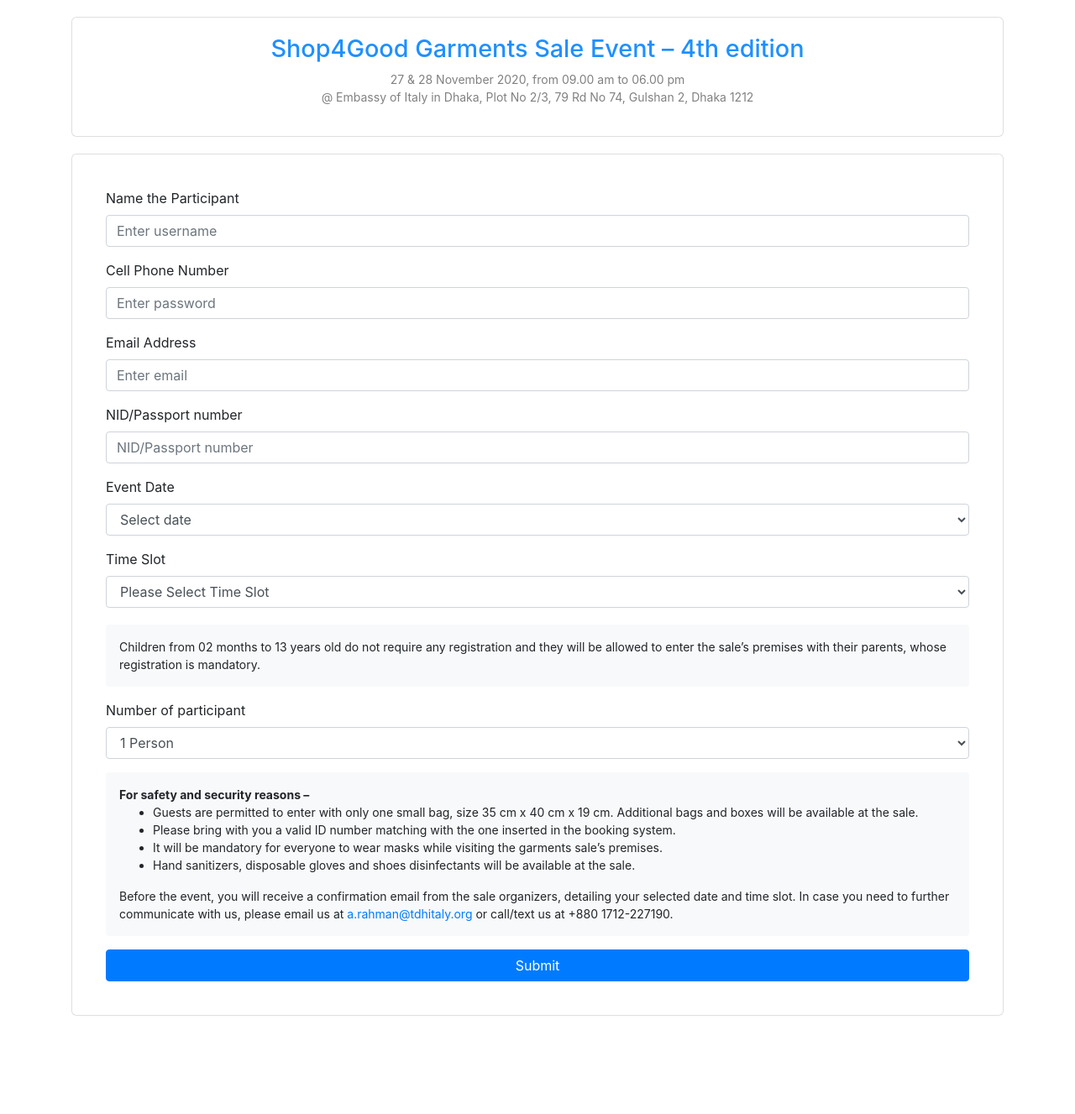
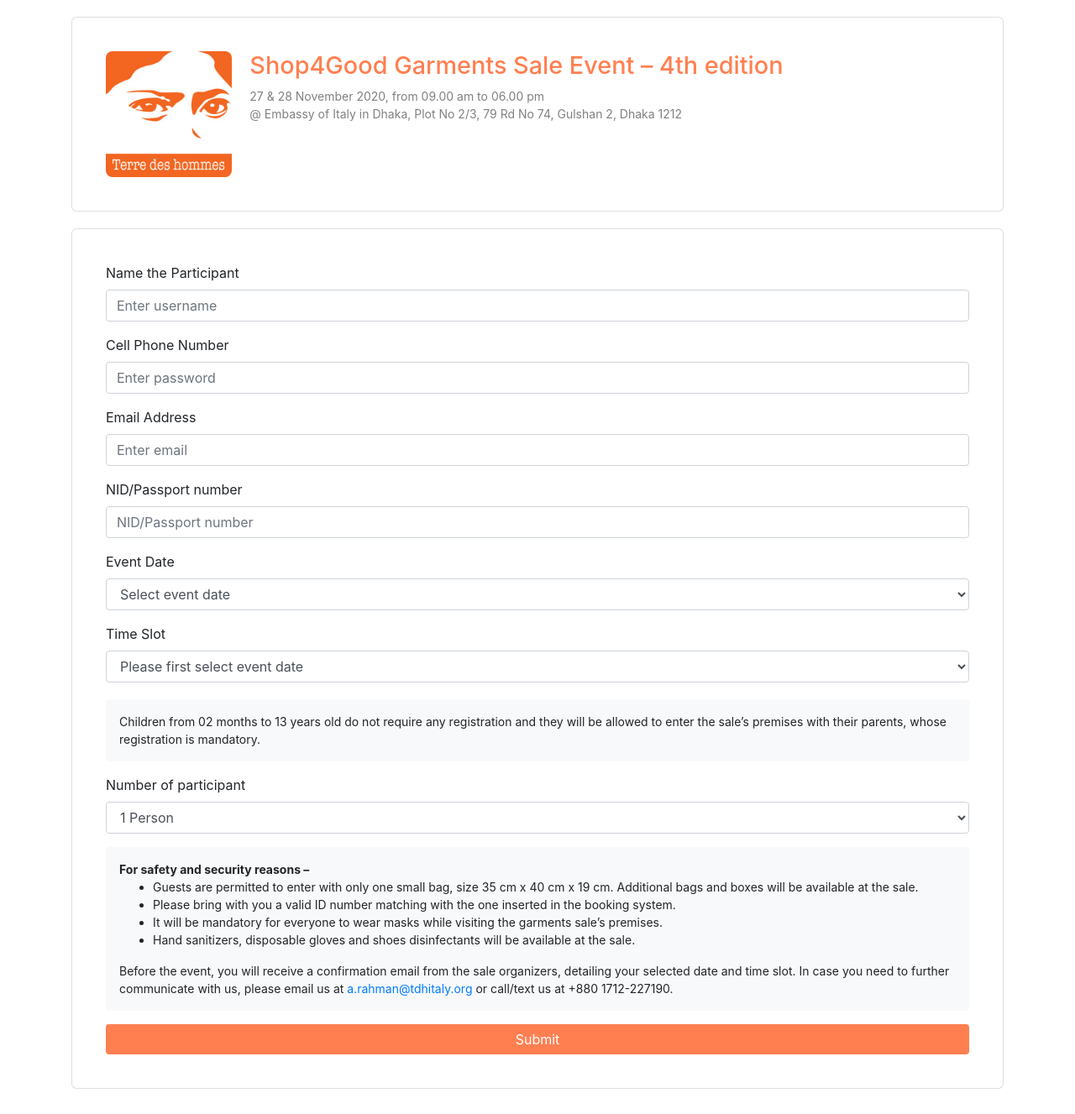
Before and after one commit to kamruljaman26/EventForms_Flask, a Flask app: page / in a window 1280 px wide. Shown: the whole page at 84% size. Before the commit the page ends 1210 px from the top, so only its background shows below. Run offline with Flask 2, Linux system fonts and the light colour scheme.

Commit message:
Created Registration success, fixed design

```diff
--- a/app.py
+++ b/app.py
@@ -1,7 +1,5 @@
-from datetime import datetime
 from flask import Flask, render_template, request, redirect, url_for, session, jsonify
 from flask_sqlalchemy import SQLAlchemy
-from sqlalchemy import update
 from datetime import timedelta
 
 app = Flask(__name__)
@@ -98,37 +96,45 @@
 @app.route("/", methods=['POST', 'GET'])
 def index():
     if request.method == 'POST':
-        pass
+        global message
+        if request.method == 'POST':
+            name = request.form.get('name')
+            phone = request.form.get('phone')
+            email = request.form.get('email')
+            passport_no = request.form.get('passport_no')
+            total_person = int(request.form.get('total_person'))
+            time_slot = request.form.get('time_slot')
+
+            try:
+                user = User(name, phone, email, passport_no, total_person, time_slot)
+                session = db.session
+                session.add(user)
+                session.commit()
+                print(time_slot)
+
+                # Update data in Session
+                sec_session = Session.query.filter_by(session_id=time_slot).first()
+                sec_session.seat_booked = sec_session.seat_booked + total_person
+                session.commit()
+
+                return render_template('successful.html')
+            except Exception as e:
+                if phone in e.__str__():
+                    message = phone + " this phone number already used for registration," \
+                                      " please try with different phone number."
+
+                if email in e.__str__():
+                    message = email + " this email address already used for registration," \
+                                      " please try with different email address."
+
+                if phone in e.__str__():
+                    message = passport_no + " this Passport/NID number already used for registration," \
+                                            " please try with different Passport/NID number."
+
+                return render_template('index.html', err_alert=True, err_message=message)
+
     elif request.method == 'GET':
         return render_template('index.html')
-
-
-# Submit Registration
-@app.route('/reg', methods=['POST', 'GET'])
-def reg():
-    if request.method == 'POST':
-        name = request.form.get('name')
-        phone = request.form.get('phone')
-        email = request.form.get('email')
-        passport_no = request.form.get('passport_no')
-        total_person = int(request.form.get('total_person'))
-        time_slot = request.form.get('time_slot')
-
-        try:
-            user = User(name, phone, email, passport_no, total_person, time_slot)
-            session = db.session
-            session.add(user)
-            session.commit()
-            print(time_slot)
-
-            # Update data in Session
-            sec_session = Session.query.filter_by(session_id=time_slot).first()
-            sec_session.seat_booked = sec_session.seat_booked + total_person
-            session.commit()
-
-            return 'Registration Successful'
-        except Exception as e:
-            return jsonify(e.__str__())
 
 
 # Admin Login
@@ -207,7 +213,6 @@
     time_list = Session.query.filter(Session.session_date.in_([date, ])).all()
     return jsonify(convert_to_list(time_list))
 
-
 # Main Function
 if __name__ == "__main__":
     app.run(debug=True)
--- a/requirements.txt
+++ b/requirements.txt
@@ -1,6 +1,7 @@
 click==7.1.2
 Flask==1.1.2
 Flask-SQLAlchemy==2.4.4
+fpdf==1.7.2
 itsdangerous==1.1.0
 Jinja2==2.11.2
 MarkupSafe==1.1.1
@@ -8,4 +9,5 @@
 protobuf==3.13.0
 six==1.15.0
 SQLAlchemy==1.3.20
+SQLAlchemy-serializer==1.3.4.4
 Werkzeug==1.0.1
--- a/static/css/style.css
+++ b/static/css/style.css
@@ -4,7 +4,7 @@
     width: 100%;
 }
 
-.card{
+.card {
     padding: 40px;
 }
 
@@ -22,19 +22,25 @@
 .header {
     background-color: white;
     border-radius: 6px;
-    margin: 20px auto;
-    padding: 20px;
-    text-align: center;
+    padding-left: 40px;
+    padding-right: 40px;
+    margin-bottom: 20px;
+    margin-top: 20px;
 }
 
 .header h2 {
-    color: dodgerblue;
+    color: coral;
     font-size: 1.8em;
 }
 
 .header p {
     color: grey;
     font-size: 14px;
+}
+
+.logo-img {
+    border-radius: 8px;
+    width: 150px;
 }
 
 
@@ -47,6 +53,18 @@
     margin-bottom: 30px;
 }
 
+.submit-bn {
+    border: white;
+    color: white;
+    background-color: coral;
+}
+
+.submit-bn:hover {
+    border: white;
+    color: white;
+    background-color: chocolate;
+}
+
 body {
     /*background-color: ghostwhite;*/
 }
--- a/static/js/index.js
+++ b/static/js/index.js
@@ -1,13 +1,5 @@
-// Update Session Time & Seat Slot
-function update_time_slot(selected) {
-    // on date 26
-    if (selected === '2020-11-26' || selected === '2020-11-27') {
-        let app = new Vue({
-            el: '#app',
-            delimiters: ['[[', ']]'],
-            data: {
-                list: null,
-                process_date: function (value) {
+// Process Time Slot Values
+function process_value(value) {
     let seat_remin = 30 - value.seat_booked;
     let time = "";
 
@@ -20,15 +12,32 @@
 
     return value.session_name + ", Time: " + time + ", Available Seat: " + seat_remin;
 }
-            },
-            mounted() {
-                axios
-                    .get('../api/get-slot?date=' + selected)
-                    .then(response => {
-                        this.list = response.data;
-                        console.log(response.data);
-                    });
+
+
+// Update Session Time & Seat Slot
+function update_time_slot(selected) {
+    if (selected === '2020-11-26' || selected === '2020-11-27') {
+        $('#time_slot').empty();
+        $.ajax({
+            type: "GET",
+            url: '../api/get-slot?date=' + selected,
+            success: function (data, status) {
+
+                for (let x in data) {
+                    let value = data[x]
+                    let obj = document.getElementById("time_slot");
+                    let option = document.createElement("option");
+                    option.value = value.session_id
+                    option.text = process_value(value);
+                    obj.add(option);
+                }
             }
         });
     }
 }
+
+
+// Update Participant
+function update_participant(selected){
+
+}
--- a/templates/base.html
+++ b/templates/base.html
@@ -9,10 +9,6 @@
     <!-- Bootstrap CSS -->
     <link rel="stylesheet" href="https://cdn.jsdelivr.net/npm/bootstrap@4.5.3/dist/css/bootstrap.min.css"
           integrity="sha384-TX8t27EcRE3e/ihU7zmQxVncDAy5uIKz4rEkgIXeMed4M0jlfIDPvg6uqKI2xXr2" crossorigin="anonymous">
-    <!-- production version, optimized for size and speed -->
-    <script src="https://cdn.jsdelivr.net/npm/vue"></script>
-    <script src="https://unpkg.com/axios/dist/axios.min.js"></script>
-
     <!-- Include Something in Header -->
     {% block hearder %} {% endblock %}
 </head>
@@ -21,10 +17,7 @@
 <!-- Inside Body Section -->
 {% block body %} {% endblock %}
 
-<!-- jQuery and Bootstrap Bundle (includes Popper) -->
-<script src="https://code.jquery.com/jquery-3.5.1.slim.min.js"
-        integrity="sha384-DfXdz2htPH0lsSSs5nCTpuj/zy4C+OGpamoFVy38MVBnE+IbbVYUew+OrCXaRkfj"
-        crossorigin="anonymous"></script>
+<script src="https://ajax.googleapis.com/ajax/libs/jquery/3.5.1/jquery.min.js"></script>
 <script src="https://cdn.jsdelivr.net/npm/bootstrap@4.5.3/dist/js/bootstrap.bundle.min.js"
         integrity="sha384-ho+j7jyWK8fNQe+A12Hb8AhRq26LrZ/JpcUGGOn+Y7RsweNrtN/tE3MoK7ZeZDyx"
         crossorigin="anonymous"></script>
--- a/templates/dashboard.html
+++ b/templates/dashboard.html
@@ -10,6 +10,7 @@
 
 <!-- Inside Body Section -->
 {% block body %}
+
     <!-- Navigaion Bar -->
     <nav class="navbar navbar-expand-md bg-light navbar-light">
         <!-- Logo TXT -->
@@ -32,9 +33,13 @@
             </ul>
         </div>
     </nav>
+
+    <!-- Body Section -->
     <div class="container">
+
         <h1>Okay I love you</h1>
     </div>
+
 {% endblock %}
 
 
--- a/templates/index.html
+++ b/templates/index.html
@@ -12,14 +12,29 @@
 {% block body %}
     <div class="container">
         <div class="header card">
+            <div class="row no-gutters">
+                <div class="col-sm-2 no-gutters">
+                    <img class="logo-img" src="{{ url_for('static',filename='img/clogo.jpeg') }}" alt="">
+                </div>
+
+                <div class="col-sm-10 no-gutters">
                     <h2 class="">Shop4Good Garments Sale Event – 4th edition</h2>
-            <p class="header-p">27 & 28 November 2020, from 09.00 am to 06.00 pm <br> @ Embassy of Italy in Dhaka, Plot
-                No 2/3, 79 Rd No 74, Gulshan 2, Dhaka 1212</p>
+                    <p class="header-p">27 & 28 November 2020, from 09.00 am to 06.00 pm <br> @ Embassy of Italy in Dhaka, Plot No 2/3, 79 Rd No 74, Gulshan 2, Dhaka 1212</p>
                 </div>
+            </div>
+        </div>
+
+        <!-- Error Alert -->
+        {% if err_alert %}
+            <div class="alert alert-danger" role="alert">
+                {{ err_message }}
+            </div>
+        {% endif %}
+
 
         <div class="form-body card">
             <!-- Form Section -->
-            <form action="{{ url_for('reg') }}" class="needs-validation" method="post">
+            <form action="{{ url_for('index') }}" class="needs-validation" method="post">
 
                 <!-- Name the participant -->
                 <div class="form-group">
@@ -47,14 +62,12 @@
                            name="passport_no" required>
                 </div>
 
-                <!-- vue component -->
-                <div id="app">
                 <!-- Booking date -->
                 <div class="form-group">
                     <label for="session_date">Event Date</label>
                     <select v-model="date_selected" class="form-control" id="session_date" name="session_date"
                             onchange="update_time_slot(this.value)">
-                            <option value="null">Select date</option>
+                        <option value="null">Select event date</option>
                         <option value="2020-11-26">26th November, 2020</option>
                         <option value="2020-11-27">27th November, 2020</option>
                     </select>
@@ -65,19 +78,16 @@
                 <div class="form-group">
                     <label for="time_slot">Time Slot</label>
 
-                        <select class="form-control" name="time_slot" id="time_slot">
+                    <select class="form-control" name="time_slot" id="time_slot"
+                            onchange="update_participant(this.value)">
                         <!--Set List Dynamically -->
-                            <option value="empty">Please Select Time Slot</option>
-                            <option v-for="session in list" v-bind:value="session.session_id">
-                                [[ process_date(session) ]]
-                            </option>
+                        <option value="null">Please first select event date</option>
                     </select>
 
                     <div class="shadow-none p-3 mb-3 bg-light rounded sub-info" role="alert">Children from 02 months
                         to
                         13 years old do not require any registration and they will be allowed
                         to enter the sale’s premises with their parents, whose registration is mandatory.
-                        </div>
                     </div>
                 </div>
 
@@ -117,7 +127,7 @@
                 </div>
 
                 <!-- Submit Button -->
-                <input type="submit" class="btn btn-primary" value="Submit">
+                <input type="submit" class="submit-bn btn btn-primary" value="Submit">
             </form>
         </div>
     </div>
```
Also changed, not shown: templates/successful.html (added, +26 -0 lines). Lines whose indentation alone changed are shown as unchanged.
